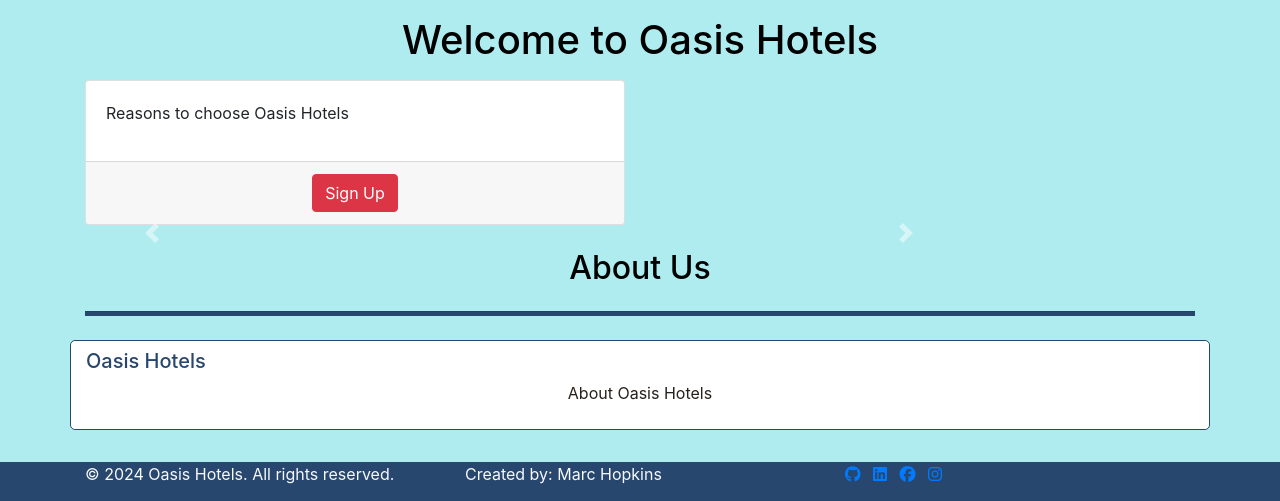
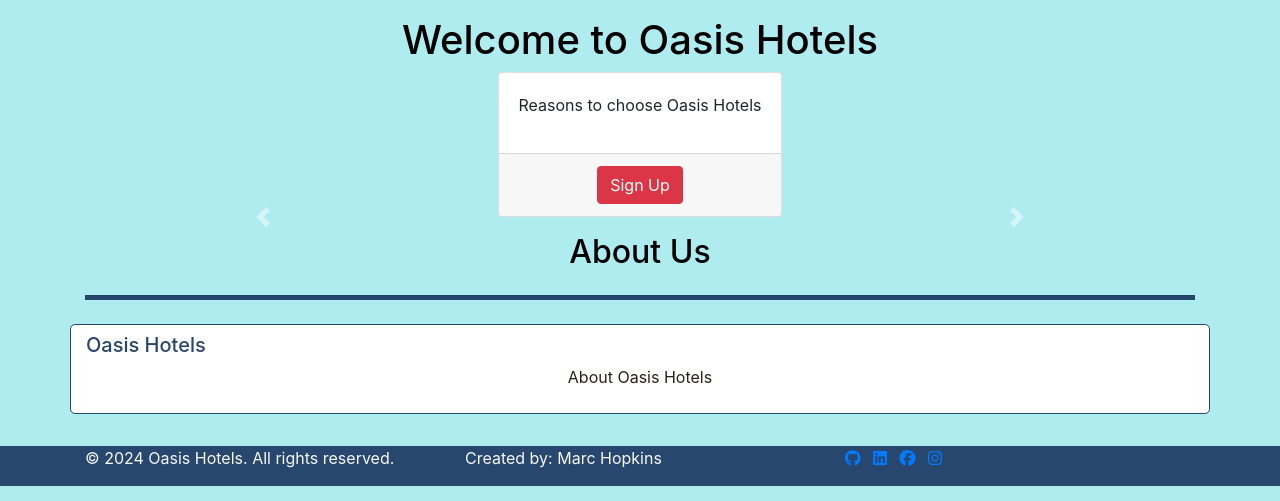
Before and after one commit to Marchopkins96/oasis-hotels, a Django app: page / in a window 1280 px wide. Shown: the part 56-557 px from the top of the page. Run offline with Django 4.2, Linux system fonts and the light colour scheme; data that the repository does not hold is empty; some libraries are stand-ins or nearby versions.

Commit message:
Update index.html content layout

```diff
--- a/templates/index.html
+++ b/templates/index.html
@@ -8,8 +8,8 @@
             <h1 class="text-center custom-heading">Welcome to Oasis Hotels</h1>
         </div>
     </div>
-        <div class="row">
-           <div class="col-md-6 mb-2 mt-2">
+        <div class="d-flex justify-content-center">
+           <div class="row custom-row">
                <div class="card">
                 <div class="card-body">
                     <p>Reasons to choose Oasis Hotels</p>
@@ -27,7 +27,9 @@
             </div>
         </div>
     </div>
+</div>
 
+<div class="container d-flex justify-content-center">
     <div id="hotel-carousel" class="carousel slide" data-ride="carousel">
         <!-- Carousel items -->
         <div class="carousel-inner">
```
Lines whose indentation alone changed are shown as unchanged.
